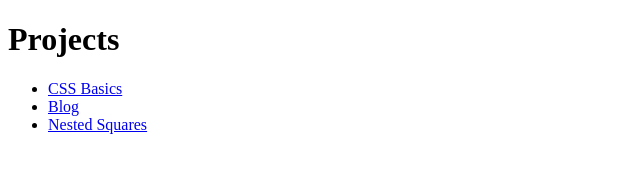
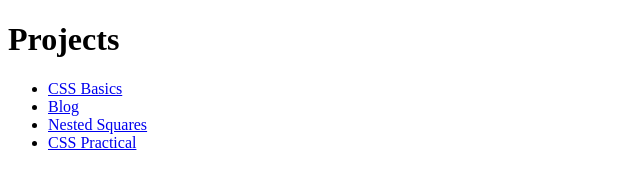
Before and after one commit to mahisha/learning, a plain HTML site: page index.html in a window 1280 px wide. Shown: the whole page, without its empty margins (0-640 px from the left). Drawn offline with Linux system fonts and the light colour scheme.

Commit message:
Added link to Projects

```diff
--- a/index.html
+++ b/index.html
@@ -14,6 +14,7 @@
 			<li>
 				<a href="./squares-nested-inside/index.html">Nested Squares</a>
 			</li>
+			<li><a href="./css-practical-1/index.html">CSS Practical</a></li>
 		</ul>
 	</body>
 </html>
```
